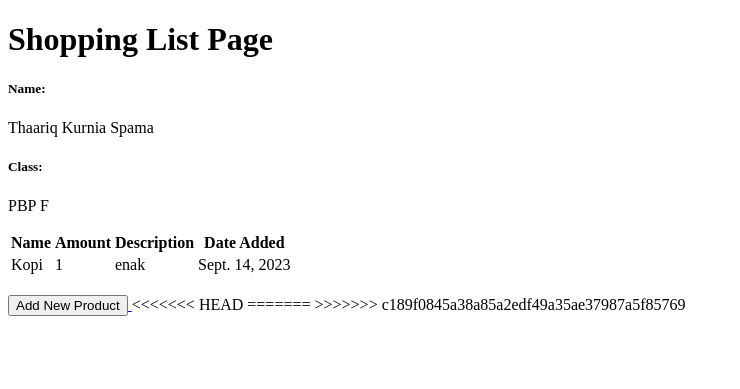
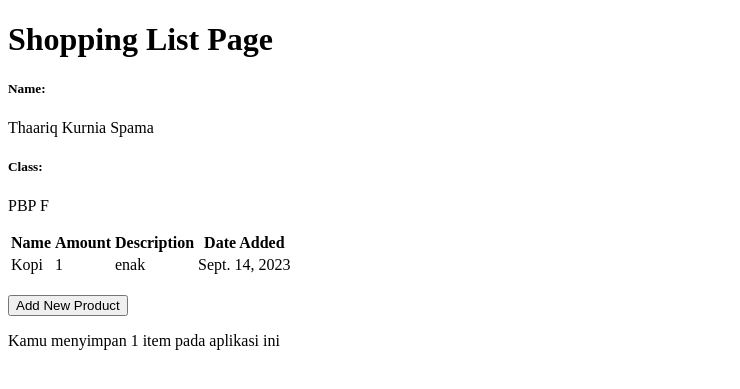
Before and after one commit to rapunzzz/inventory-cafe, a Django app: page / in a window 1280 px wide. Shown: the top 389 px of the page, without its empty margins (0-740 px from the left). Run offline with Django 4.2, Linux system fonts and the light colour scheme; data comes from the database, SQL or seed files in the repository.

Commit message:
Add bonus

```diff
--- a/main/templates/main.html
+++ b/main/templates/main.html
@@ -35,8 +35,14 @@
             Add New Product
         </button>
     </a>
-<<<<<<< HEAD
+    <p id="item-count-message"></p>
 
-=======
->>>>>>> c189f0845a38a85a2edf49a35ae37987a5f85769
+    <script>
+        // Hitung jumlah item dari tabel data
+       var item_count = {{ products|length }};
+
+    // Tampilkan pesan
+    var pesan = "Kamu menyimpan " + item_count + " item pada aplikasi ini";
+    document.getElementById("item-count-message").textContent = pesan;
+    </script>
 {% endblock content %}
```
